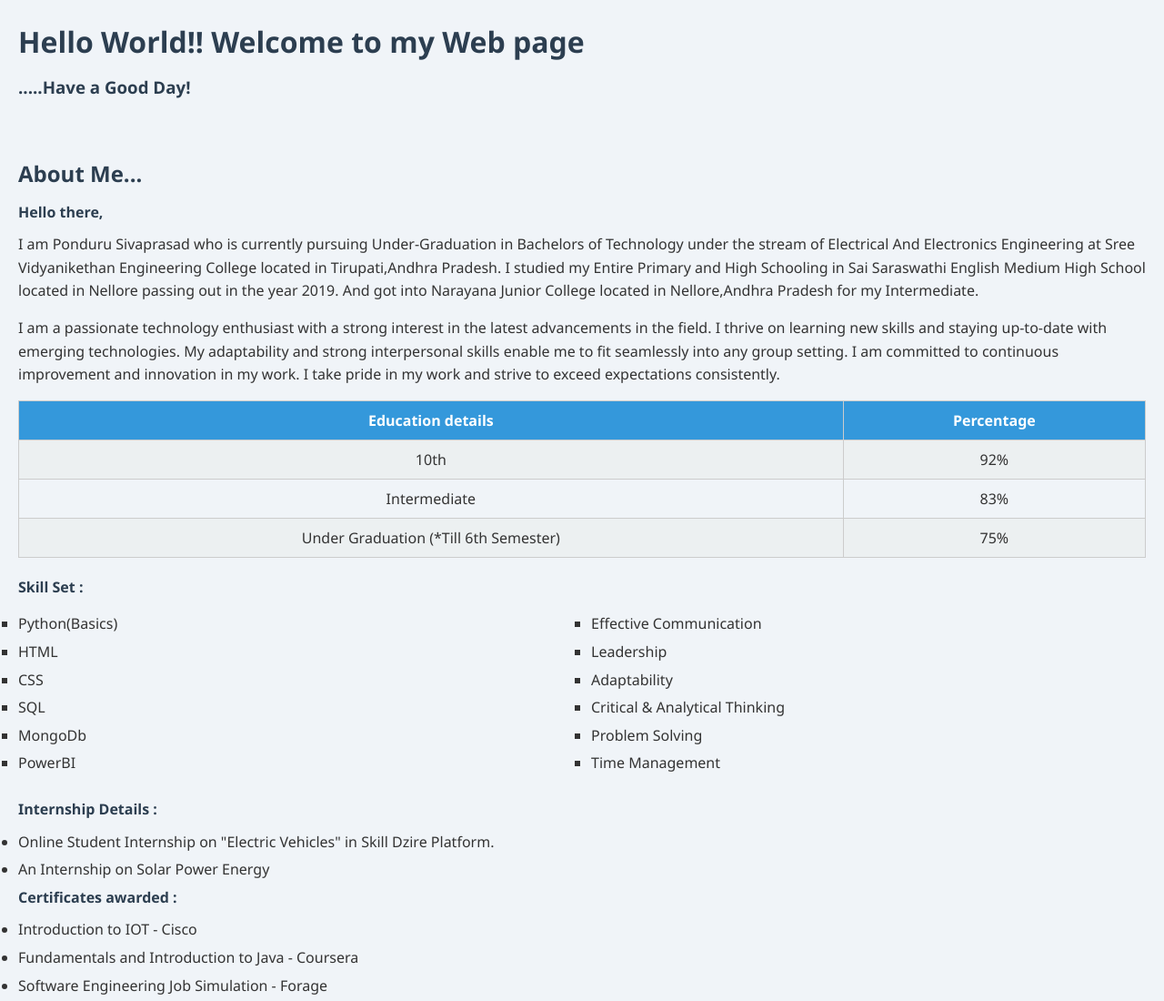
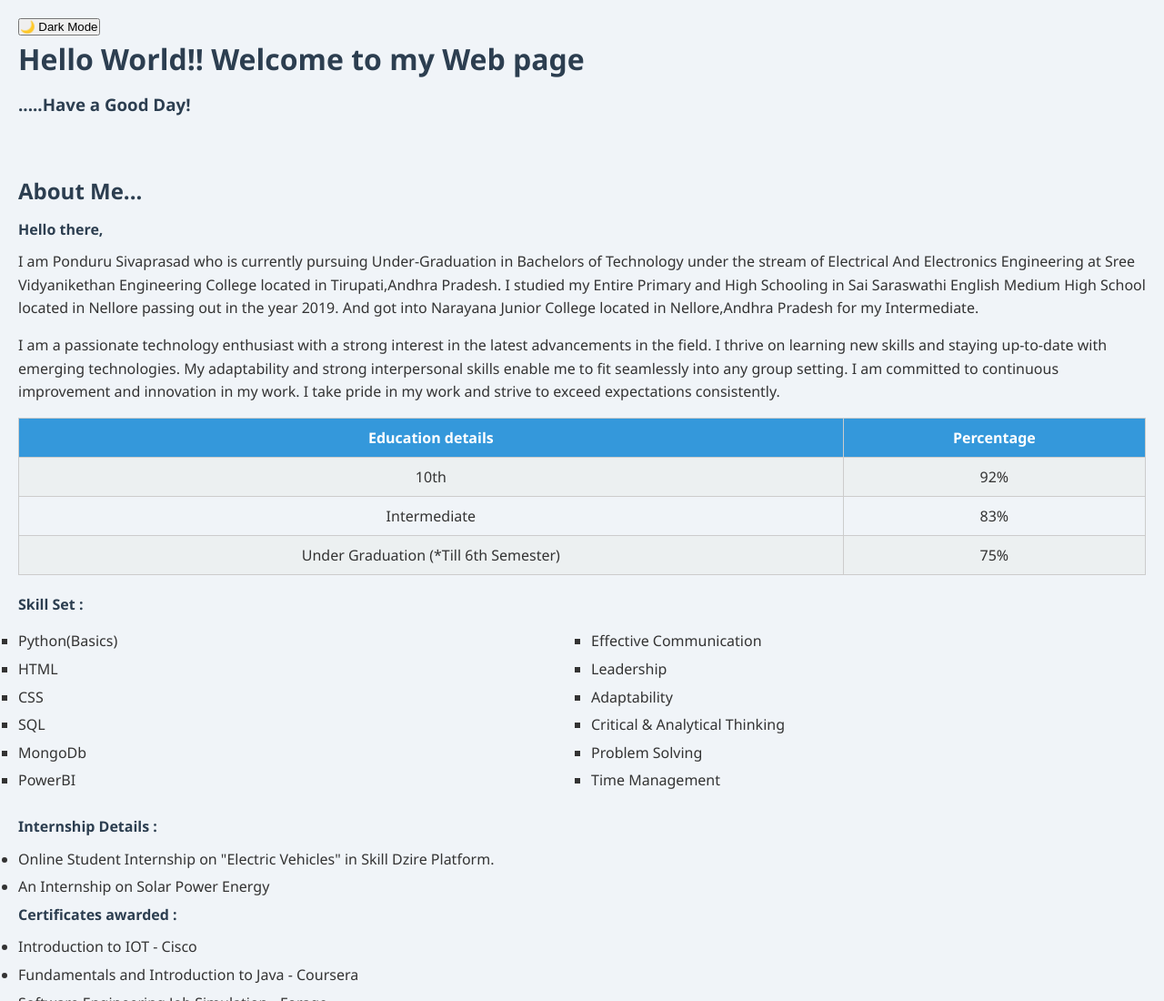
Before and after one commit to evennumber2/Webpage-hostiing, a plain HTML site: page index.html in a window 1280 px wide. Shown: the top 1100 px of the page at 91% size. Drawn offline with Linux system fonts and the light colour scheme.

Commit message:
Update index.html

```diff
--- a/index.html
+++ b/index.html
@@ -5,6 +5,7 @@
         <title>My Web Page</title>
         <link rel="stylesheet" href="style.css"> <!-- Linking CSS file -->
         <script src="script.js" defer></script>
+        <button id="darkModeToggle">🌙 Dark Mode</button>
     </head>
     <body>
         <h1>Hello World!! Welcome to my Web page</h1>
```
